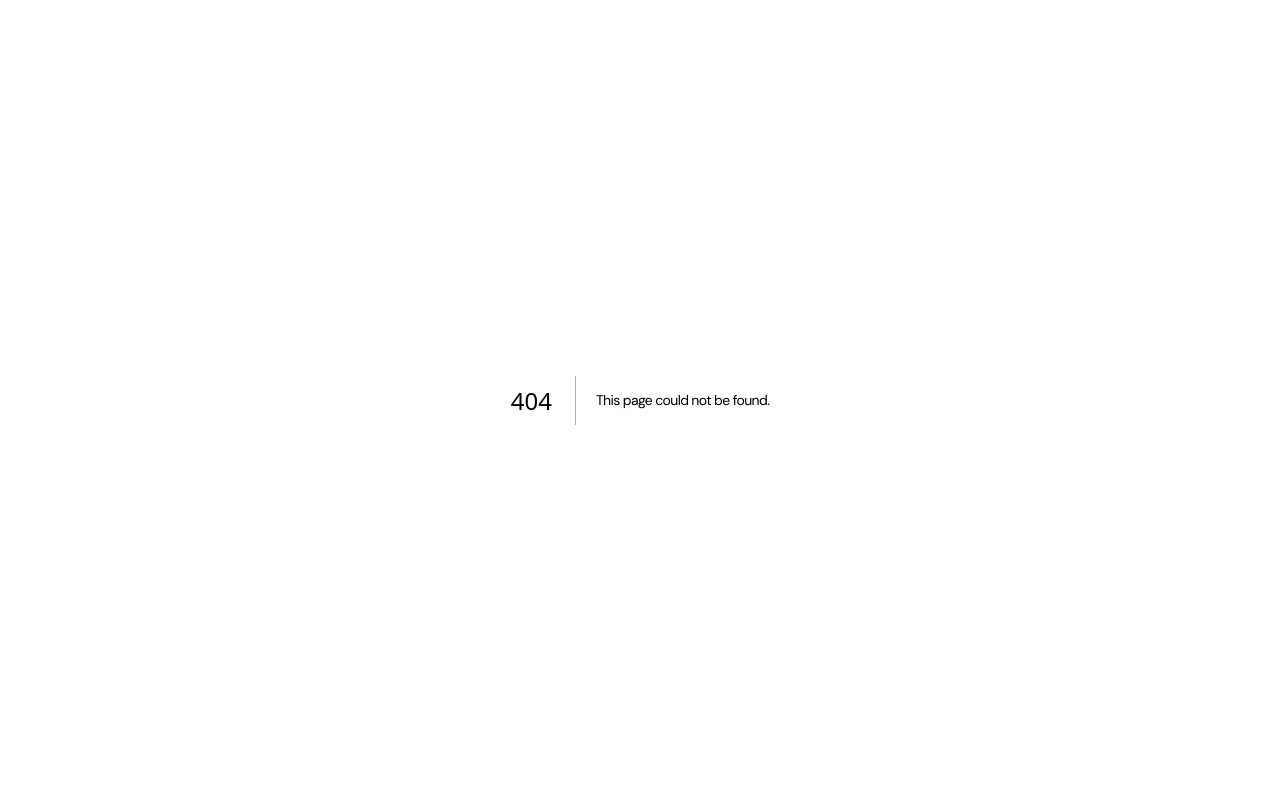
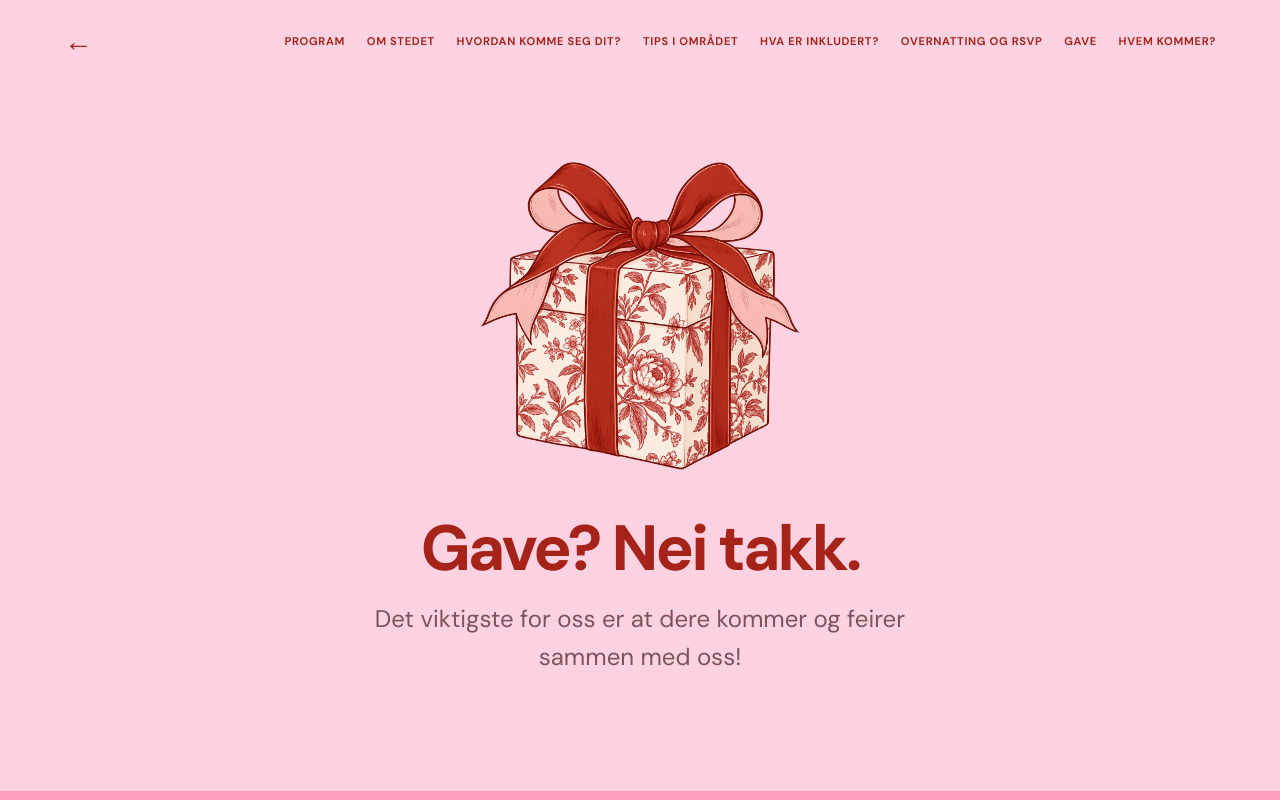
Before and after one commit to martaogmarius/martaogmarius.github.io, a Next.js app: page /gave in a window 1280 px wide. Before the commit this address had no page. Shown: the top 800 px of the page. Built offline with nearby package versions, Linux system fonts and the light colour scheme.

Commit message:
Add dedicated gift page

```diff
--- a/app/SiteNav.tsx
+++ b/app/SiteNav.tsx
@@ -13,6 +13,7 @@ export function SiteNav({ showHome = true }: { showHome?: boolean }) {
         <a href="/tips">Tips i området</a>
         <a href="/pris">Hva er inkludert?</a>
         <a href="/overnatting">Overnatting og RSVP</a>
+        <a href="/gave">Gave</a>
         <a href="/gjester">Hvem kommer?</a>
       </div>
     </nav>
--- /dev/null
+++ b/app/gave/page.tsx
@@ -0,0 +1,18 @@
+import { SiteFooter } from "../SiteFooter";
+import { SiteNav } from "../SiteNav";
+
+export default function GiftPage() {
+  return (
+    <main className="subpage">
+      <SiteNav />
+      <section className="gift-page section-pad">
+        <div className="gift-page-inner">
+          <img className="gift-illustration" src="/gift-illustration.png" alt="Illustrasjon av en gave" width="400" height="400" />
+          <h1 className="page-title">Gave? Nei takk.</h1>
+          <p>Det viktigste for oss er at dere kommer og feirer sammen med oss!</p>
+        </div>
+      </section>
+      <SiteFooter />
+    </main>
+  );
+}
--- a/app/overnatting/page.tsx
+++ b/app/overnatting/page.tsx
@@ -9,7 +9,6 @@ export default function AccommodationPage() {
         <div className="section-heading">
           <h1 className="page-title">Overnatting og RSVP</h1>
           <p>Overnattingen betales av hver gjest. Endelig og bindende RSVP gjelder først når betalingen er gjennomført.</p>
-          <p className="gift-note">Vi ønsker oss ingen gaver. Det viktigste for oss er at dere kommer og feirer sammen med oss.</p>
         </div>
 
         <div className="accommodation-details">
```
Also changed, not shown: app/globals.css, public/gift-illustration.png (added).
